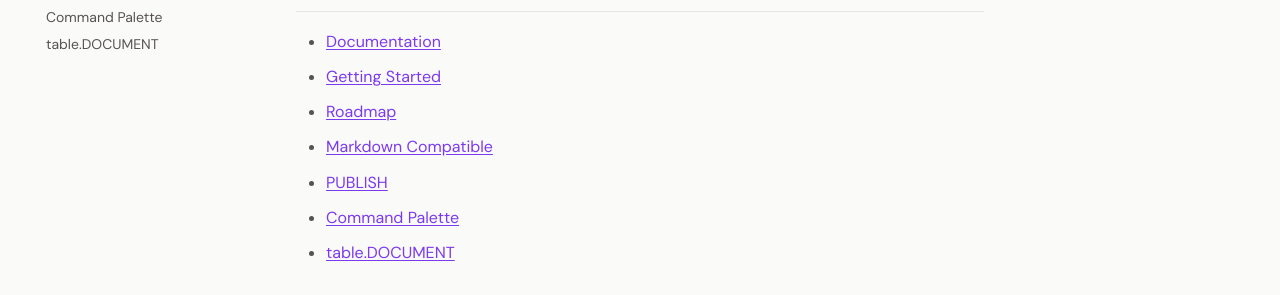
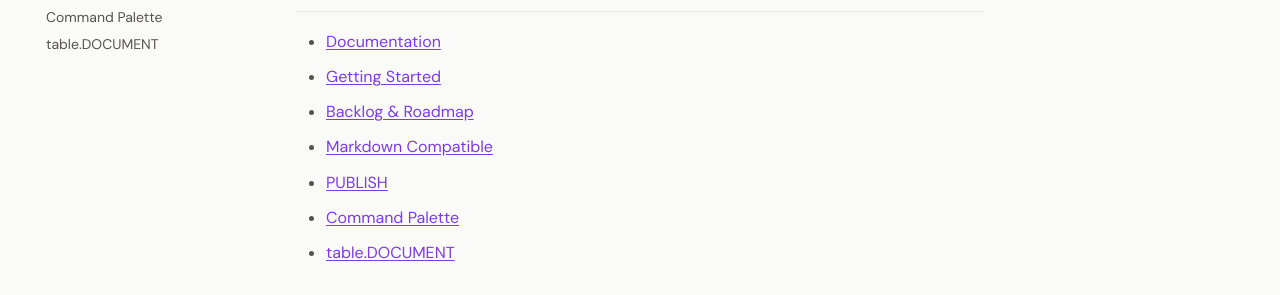
Before and after one commit to larssonhthomas-afk/writebase-docs, an MkDocs documentation site: the page built from docs/index.md, in a window 1280 px wide. Shown: the part 313-608 px from the top of the page. Built offline with MkDocs 1.6.1 and Material for MkDocs 9.7.7, drawn with Linux system fonts in a browser that asks for light colours; some web fonts are replaced.

Commit message:
Update index

```diff
--- a/docs/index.md
+++ b/docs/index.md
@@ -10,7 +10,7 @@ Welcome to WriteBase documentation.
 
 - [Documentation](./[object Object].md)
 - [Getting Started](./[object Object].md)
-- [Roadmap](./[object Object].md)
+- [Backlog & Roadmap](./[object Object].md)
 - [Markdown Compatible](./[object Object].md)
 - [PUBLISH](./[object Object].md)
 - [Command Palette](./[object Object].md)
```
